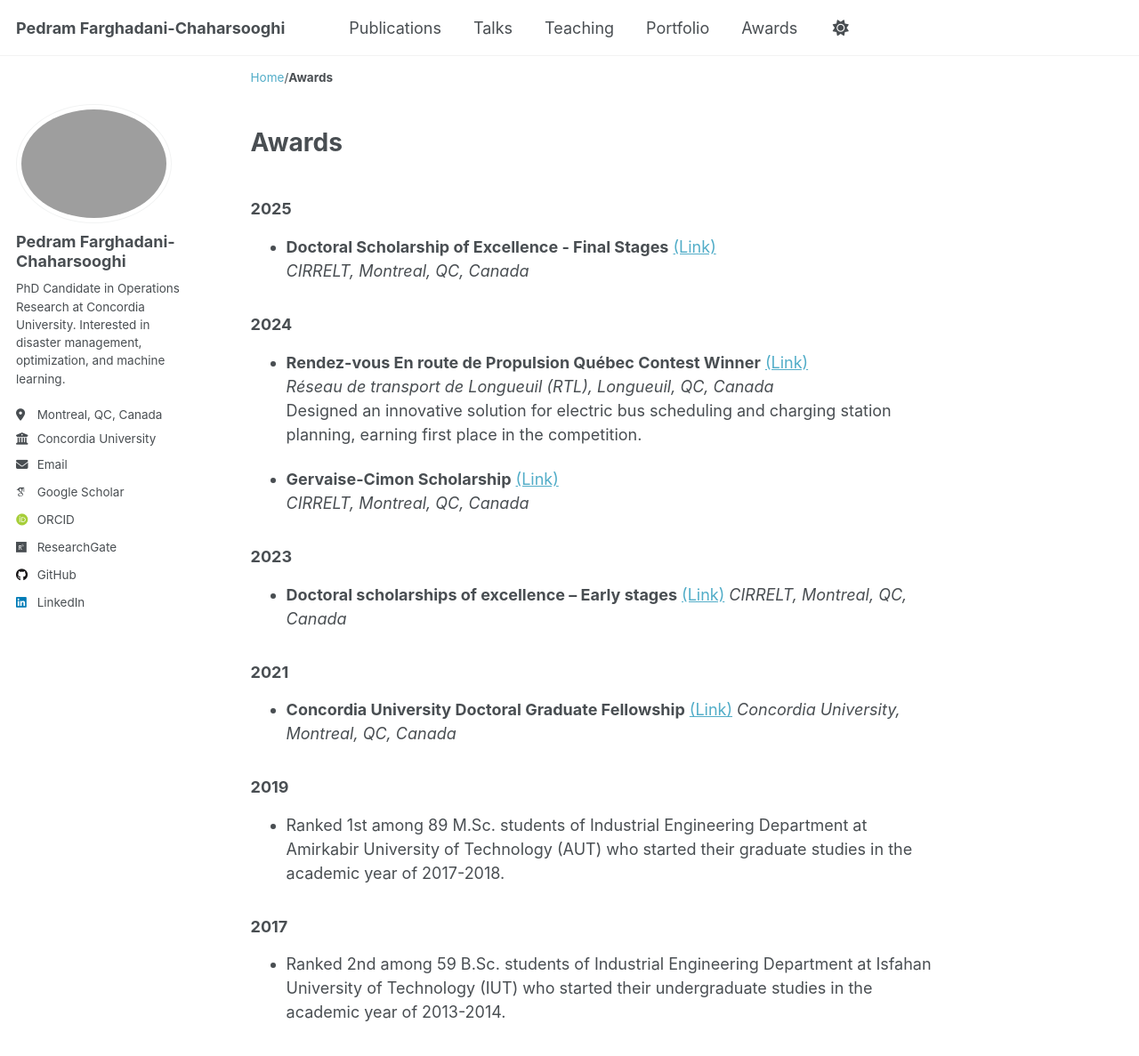
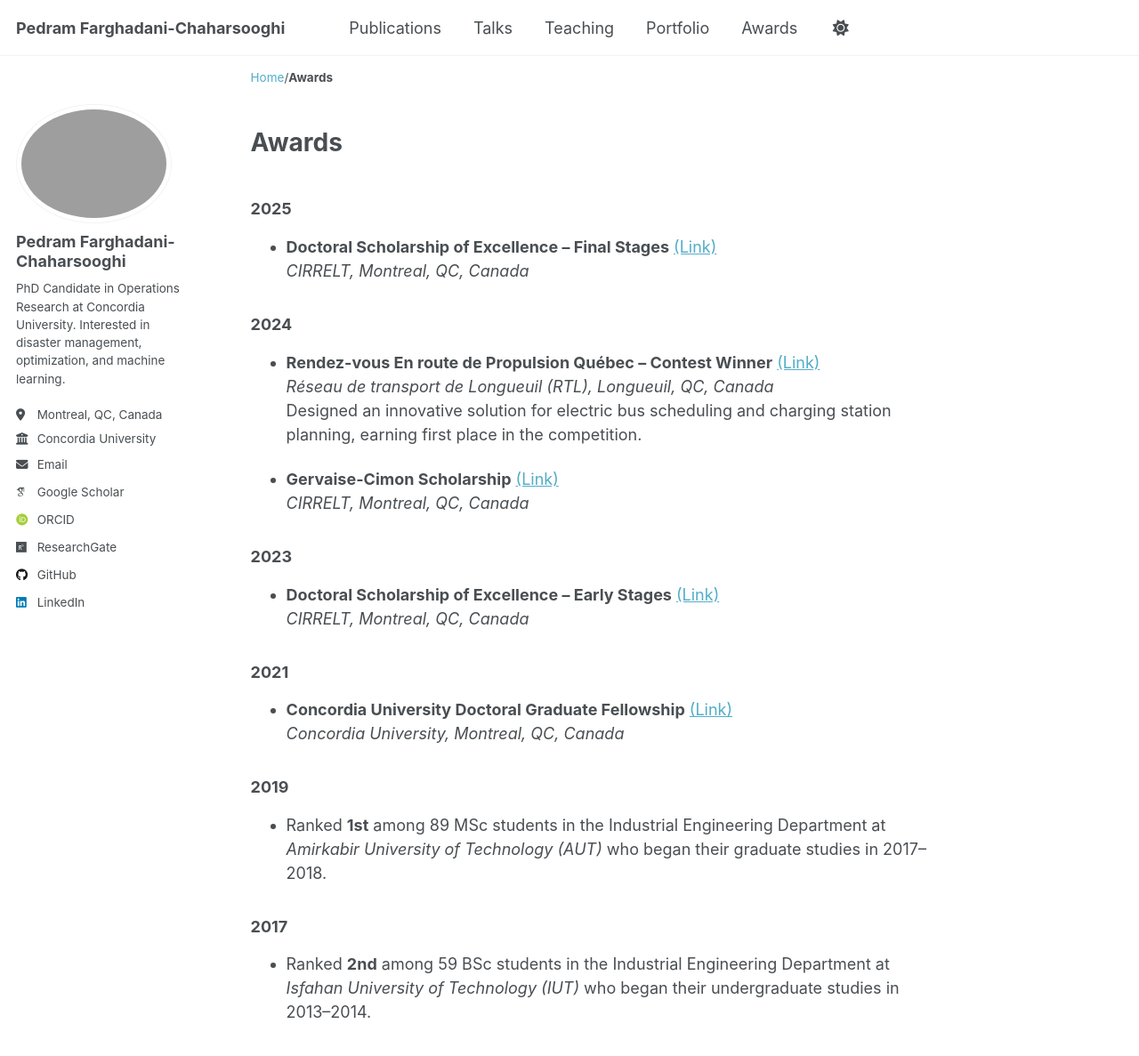
Before and after one commit to Pedram-Fdi/Pedram-Fdi.github.io, a Jekyll site: the page built from _pages/awards.md, in a window 1280 px wide and 1400 px high. Shown: the top 1187 px of the window at 89% size. Built offline with Jekyll 4.4.1, drawn with Linux system fonts in a browser that asks for light colours; some web fonts are replaced.

Commit message:
Update awards.md

```diff
--- a/_pages/awards.md
+++ b/_pages/awards.md
@@ -7,12 +7,12 @@ author_profile: true
 
 ### 2025
 
-- **Doctoral Scholarship of Excellence - Final Stages** [(Link)](https://www.cirrelt.ca/cirrelt/images/file/2024/2024-2025-recipiendaires.pdf)
+- **Doctoral Scholarship of Excellence – Final Stages** [(Link)](https://www.cirrelt.ca/cirrelt/images/file/2024/2024-2025-recipiendaires.pdf)
   *CIRRELT, Montreal, QC, Canada*
 
 ### 2024
 
-- **Rendez-vous En route de Propulsion Québec Contest Winner** [(Link)](https://www.ensemblertl.ca/une-journee-gagnante-au-rdv-en-route/)
+- **Rendez-vous En route de Propulsion Québec – Contest Winner** [(Link)](https://www.ensemblertl.ca/une-journee-gagnante-au-rdv-en-route/)
   *Réseau de transport de Longueuil (RTL), Longueuil, QC, Canada*
   Designed an innovative solution for electric bus scheduling and charging station planning, earning first place in the competition.
 
@@ -20,15 +20,19 @@ author_profile: true
   *CIRRELT, Montreal, QC, Canada*
 
 ### 2023
-- **Doctoral scholarships of excellence – Early stages** [(Link)](https://www.cirrelt.ca/cirrelt/images/file/2022/2022-2023-recipiendaires.pdf)
+
+- **Doctoral Scholarship of Excellence – Early Stages** [(Link)](https://www.cirrelt.ca/cirrelt/images/file/2022/2022-2023-recipiendaires.pdf)
   *CIRRELT, Montreal, QC, Canada*
 
 ### 2021
+
 - **Concordia University Doctoral Graduate Fellowship** [(Link)](https://www.cirrelt.ca/cirrelt/images/file/2022/2022-2023-recipiendaires.pdf)
   *Concordia University, Montreal, QC, Canada*
 
 ### 2019
-- Ranked 1st among 89 M.Sc. students of Industrial Engineering Department at Amirkabir University of Technology (AUT) who started their graduate studies in the academic year of 2017-2018.
+
+- Ranked **1st** among 89 MSc students in the Industrial Engineering Department at *Amirkabir University of Technology (AUT)* who began their graduate studies in 2017–2018.
 
 ### 2017
-- Ranked 2nd among 59 B.Sc. students of Industrial Engineering Department at Isfahan University of Technology (IUT) who started their undergraduate studies in the academic year of 2013-2014.
+
+- Ranked **2nd** among 59 BSc students in the Industrial Engineering Department at *Isfahan University of Technology (IUT)* who began their undergraduate studies in 2013–2014.
```
